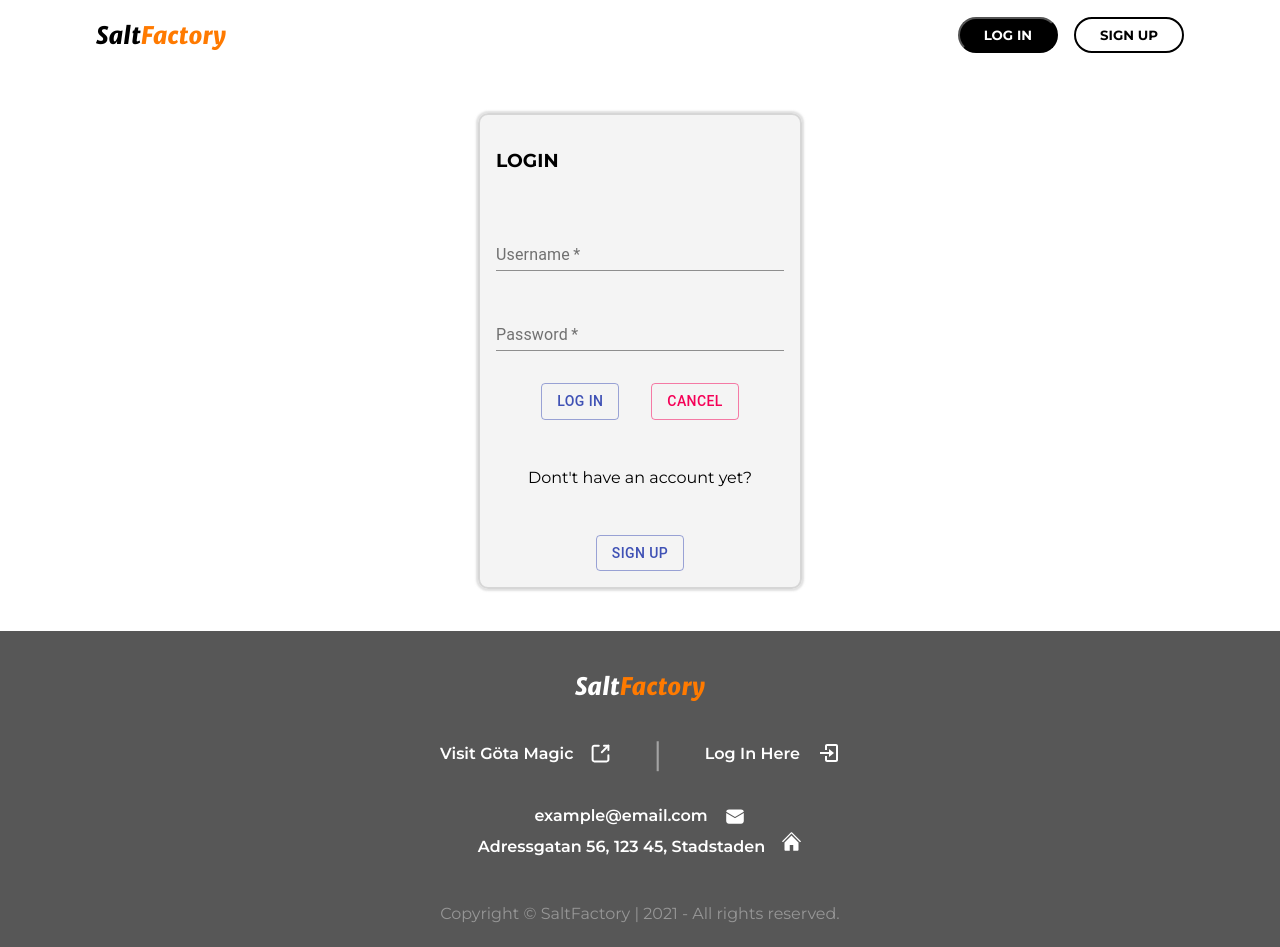
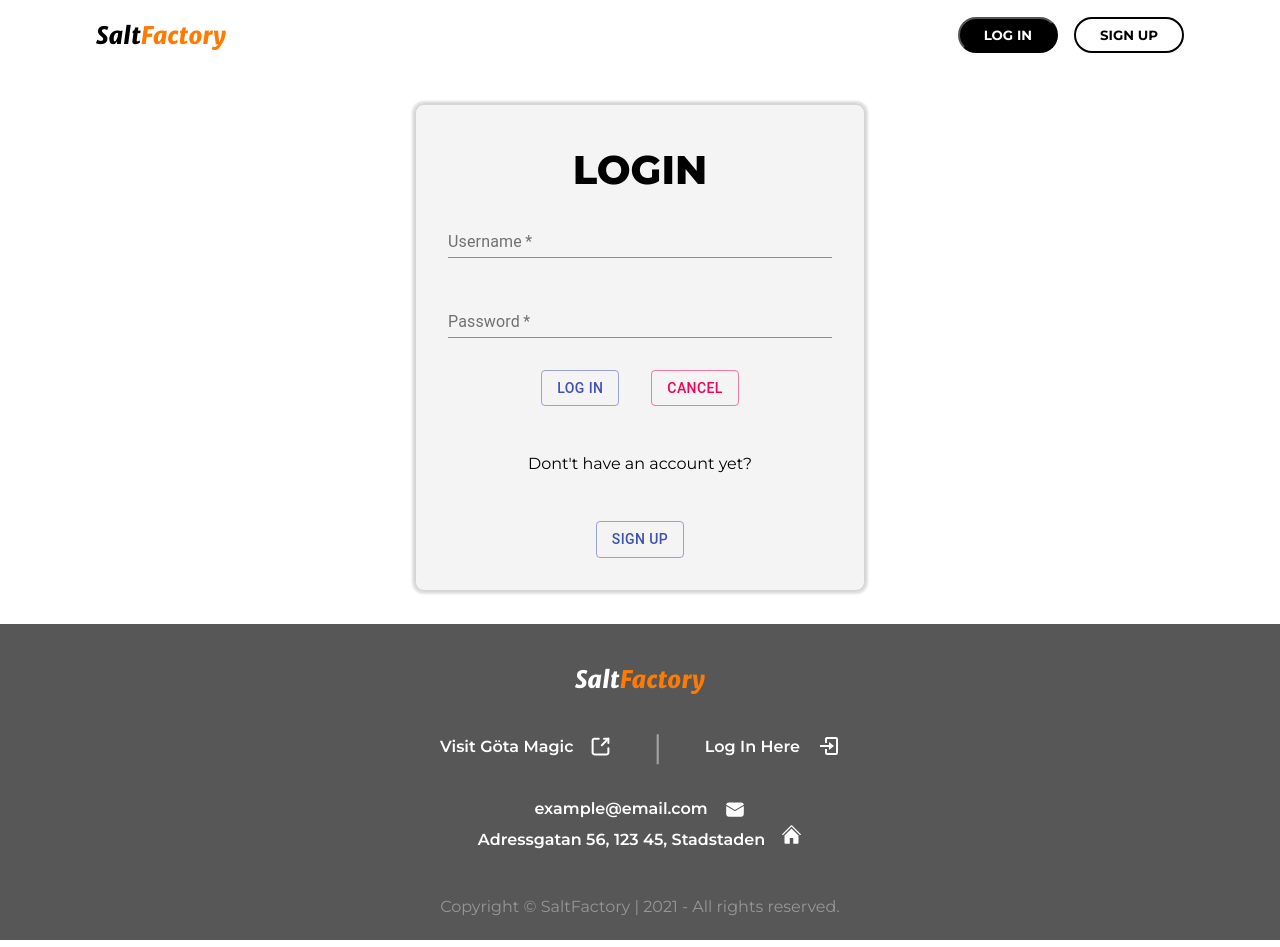
Before and after one commit to TimothyGramnaes/dynamiskWebUtveckling-Laboration2, a React (Create React App) app in the folder Client/: page /login in a window 1280 px wide. Built offline with nearby package versions, Linux system fonts and the light colour scheme; no server answers.

Commit message:
login and sign up form style

```diff
--- a/Client/src/components/login/Login.tsx
+++ b/Client/src/components/login/Login.tsx
@@ -61,11 +61,11 @@ function LoginComponent() {
 
 
     <form action="">
-      <h3 style={{ padding: "1rem" }}>LOGIN</h3>
+      <h3 className="login-title">LOGIN</h3>
       {/* <img className="salt-shaker" src={saltShaker} alt="Illustration"/> */}
       <div style={{ width: "100%", display: "flex", flexDirection: "column" }}>
         <TextField
-          style={{ margin: "1rem" }}
+          style={{ margin: "1rem 0" }}
           required
           id="email"
           label="Username"
@@ -75,7 +75,7 @@ function LoginComponent() {
           // variant="outlined"
         />
         <TextField
-          style={{ margin: "1rem" }}
+          style={{ margin: "1rem 0" }}
           required
           id="password"
           label="Password"
--- a/Client/src/components/login/login.css
+++ b/Client/src/components/login/login.css
@@ -1,5 +1,5 @@
 .login-container {
-  height: 70vh;
+  margin: 2rem auto;
   display: flex;
   justify-content: center;
   align-items: center;
@@ -10,6 +10,13 @@
   height: auto;
 }
 
+.login-title {
+  font-size: 2.5rem;
+  margin: 1.5rem auto 0 auto;
+  font-weight: 800;
+  text-align: center;
+}
+
 .form-container {
   /* display: flex; */
   border: 2px solid rgba(209, 209, 209, 0.84);
@@ -17,6 +24,7 @@
   width: 20rem;
   background-color: rgba(235, 235, 235, 0.53);
   box-shadow: 0px 0px 2px 2px rgba(196, 196, 196, 0.53);
+  padding: 1rem 2rem;
 }
 
 .login-cancel-container {
--- a/Client/src/components/signUp/SignUp.tsx
+++ b/Client/src/components/signUp/SignUp.tsx
@@ -60,7 +60,7 @@ function SignUpComponent() {
 
       action=""
     >
-      <h3 style={{ padding: "1rem" }}>CREATE ACCOUNT</h3>
+      <h3 className="create-account-title">CREATE ACCOUNT</h3>
       <div style={{ width: "100%", display: "flex", flexDirection: "column" }}>
       <TextField
           style={{ margin: "1rem" }}
--- a/Client/src/components/signUp/signup.css
+++ b/Client/src/components/signUp/signup.css
@@ -1,5 +1,5 @@
 .signup-container {
-  height: 70vh;
+  margin: 2rem auto;
   display: flex;
   justify-content: center;
   align-items: center;
@@ -10,11 +10,18 @@
   height: auto;
 }
 
+.create-account-title {
+  font-size: 2.25rem;
+  margin: 2rem auto 1rem auto;
+  font-weight: 800;
+  text-align: center;
+}
+
 .form-container {
   /* display: flex; */
   border: 2px solid rgba(209, 209, 209, 0.84);
   border-radius: 10px;
-  width: 20rem;
+  width: 24rem;
   background-color: rgba(235, 235, 235, 0.53);
   box-shadow: 0px 0px 2px 2px rgba(196, 196, 196, 0.53);
 }
```
